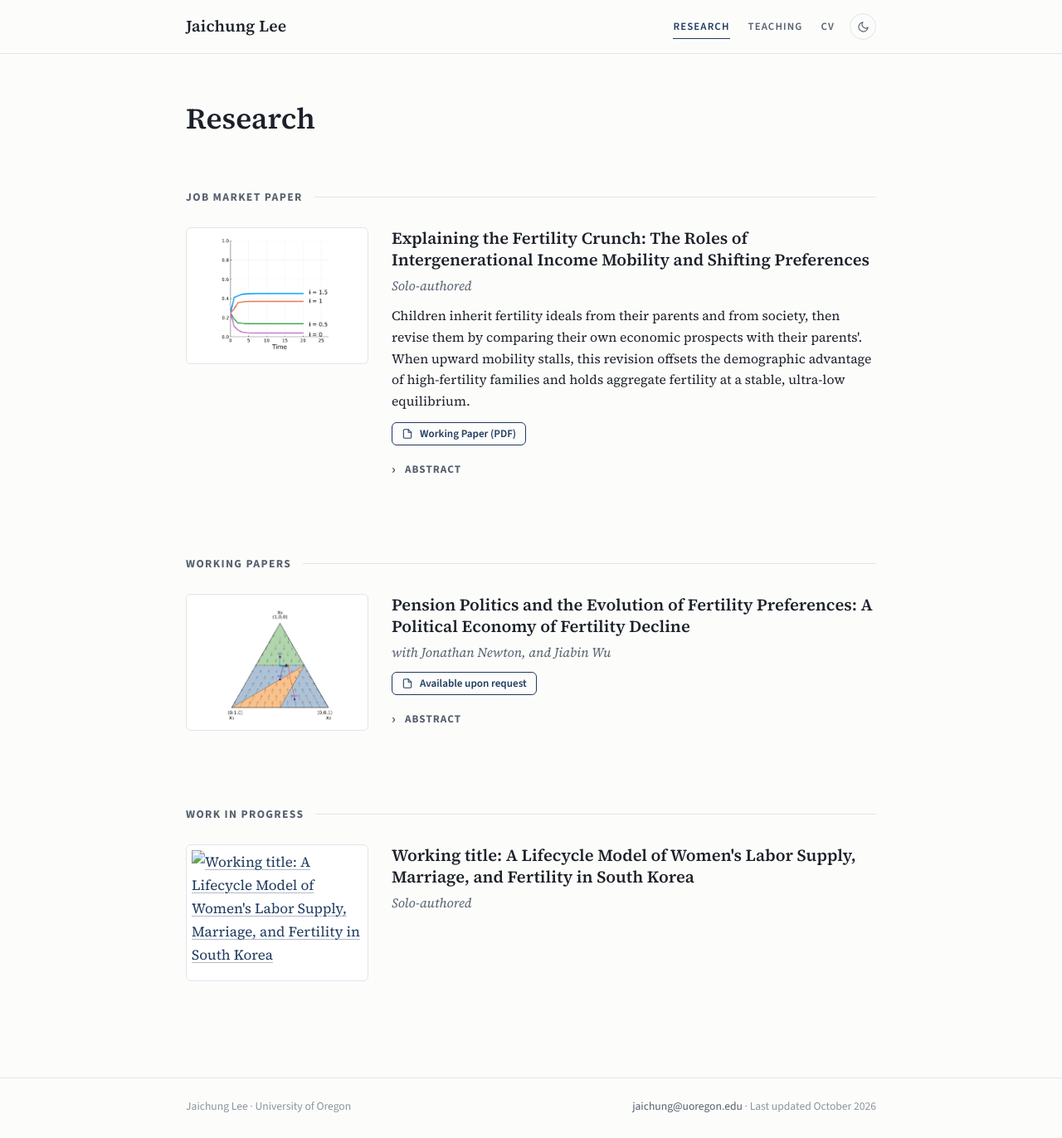
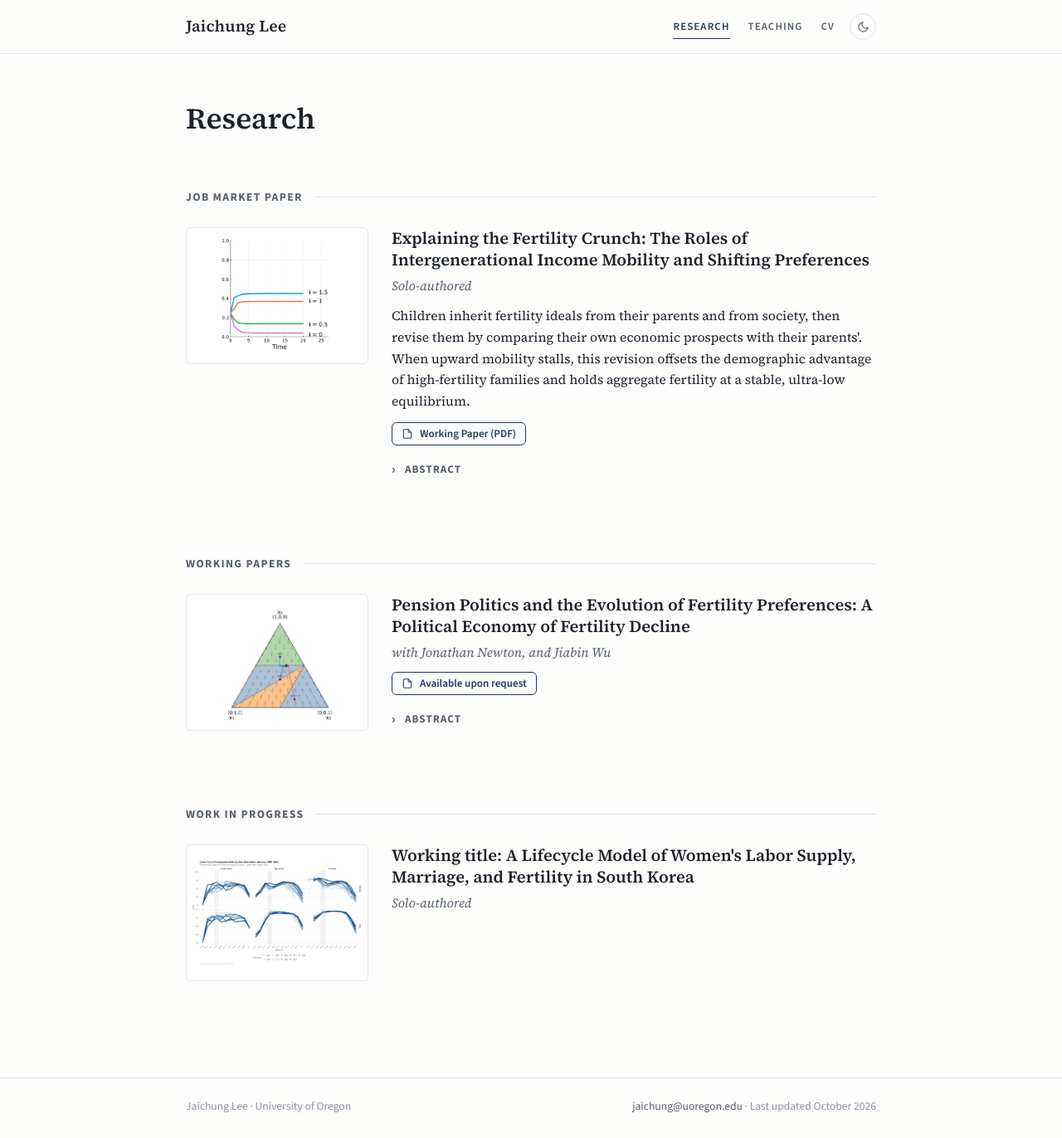
Before and after one commit to jaichung/jaichung.github.io, a Jekyll site: the page built from research.md, in a window 1280 px wide. Shown: the whole page at 83% size. Built offline with Jekyll 4.4.1, drawn with Linux system fonts in a browser that asks for light colours.

Commit message:
fixed thumbnails

```diff
--- a/_data/papers.yml
+++ b/_data/papers.yml
@@ -69,7 +69,7 @@
   coauthors:
   status: progress
   summary:
-  image: /fig5a_combined_by_sex_edu.png
+  image: /assets/img/fig5a_combined_by_sex_edu.png
   image_alt:
   links:
   abstract:
```
